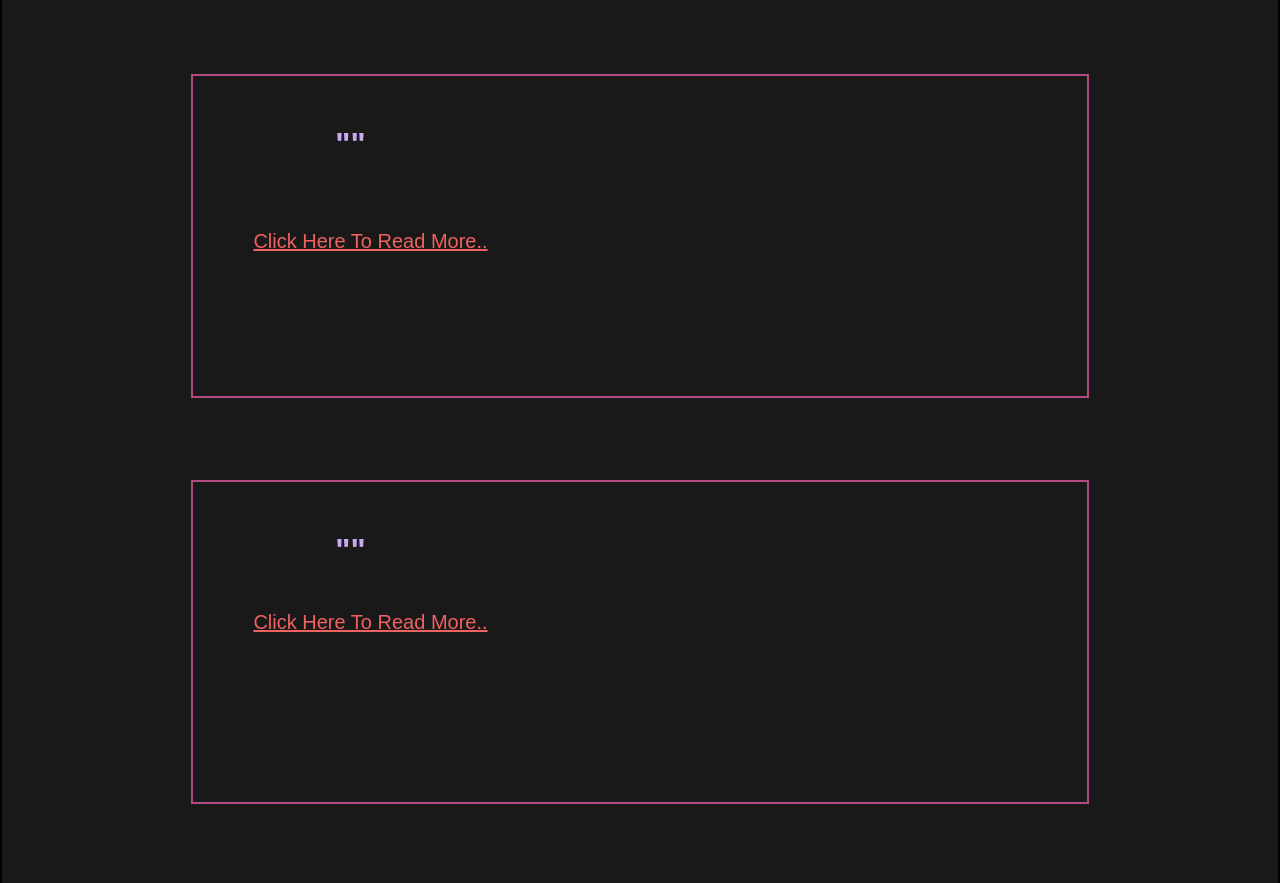
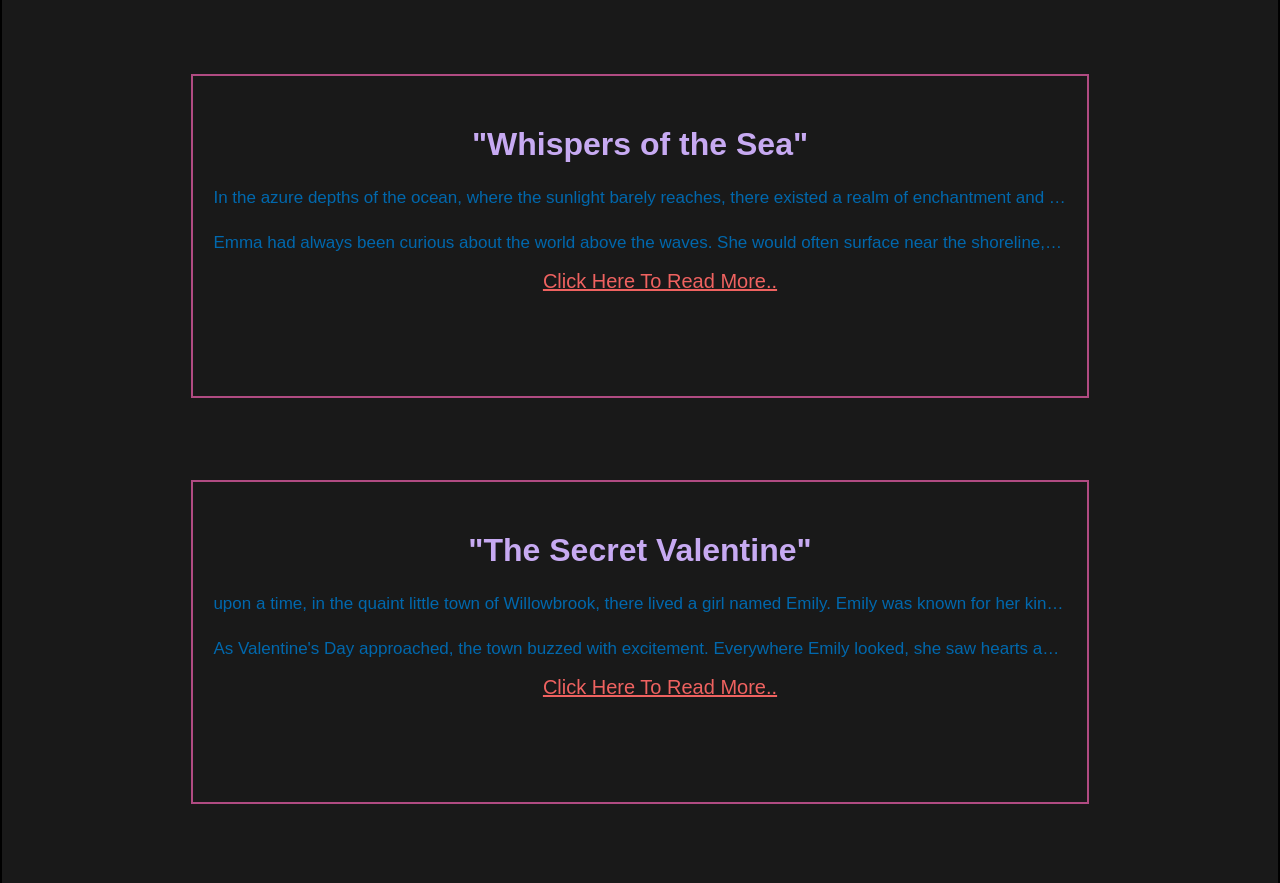
Before and after one commit to aniketttgade/Read-All-Stories-And-Comics-Free-, a plain HTML site: page Romance_Stories.html in a window 1280 px wide. Shown: the part 860-1743 px from the top of the page. Drawn offline with Linux system fonts and the light colour scheme.

Commit message:
Update Romance_Stories.html

```diff
--- a/Romance_Stories.html
+++ b/Romance_Stories.html
@@ -54,13 +54,13 @@
 
 
             <div class="adventure_stories_all_box">
-                <a href="The work is on.html">
+                <a href="Whispers of the Sea.html">
                 <div class="story-main">
-                    <h1>"" </h1>
+                    <h1>"Whispers of the Sea" </h1>
 
-                    <p></p>
+                    <p>In the azure depths of the ocean, where the sunlight barely reaches, there existed a realm of enchantment and mystery. Coral reefs swayed gently with the current, schools of fish darted among the colorful formations, and in the heart of it all, a young mermaid named Emma swam with graceful ease.</p>
 
-                        <p></p>
+                        <p>Emma had always been curious about the world above the waves. She would often surface near the shoreline, listening intently to the laughter of children and the cries of seagulls. But her father, King Triton, had warned her about the dangers of humans and their world, and Emma obeyed his commands, albeit with a longing in her heart.</p>
                         <ol>Click Here To Read More..</ol></a>
 
                     </a></a></div>
@@ -68,11 +68,12 @@
 
 
             <div class="adventure_stories_all_box">
-                <a href="The work is on.html">
+                <a href="The Secret Valentine.html">
                 <div class="story-main">
-                    <h1>""</h1>
+                    <h1>"The Secret Valentine"</h1>
 
-                    <p></P>
+                    <p> upon a time, in the quaint little town of Willowbrook, there lived a girl named Emily. Emily was known for her kind heart and gentle nature, but she had a secret wish that she kept hidden deep inside her heart. She longed for someone to notice her, to appreciate her for who she truly was.</P>
+                        <p>As Valentine's Day approached, the town buzzed with excitement. Everywhere Emily looked, she saw hearts and flowers, couples holding hands, and whispers of secret admirers. But Emily felt a pang of sadness in her heart, for she had never received a Valentine's Day card or gift.</p>
                 <ol>Click Here To Read More..</ol></a>
             </a></div>
                 </div>
```
